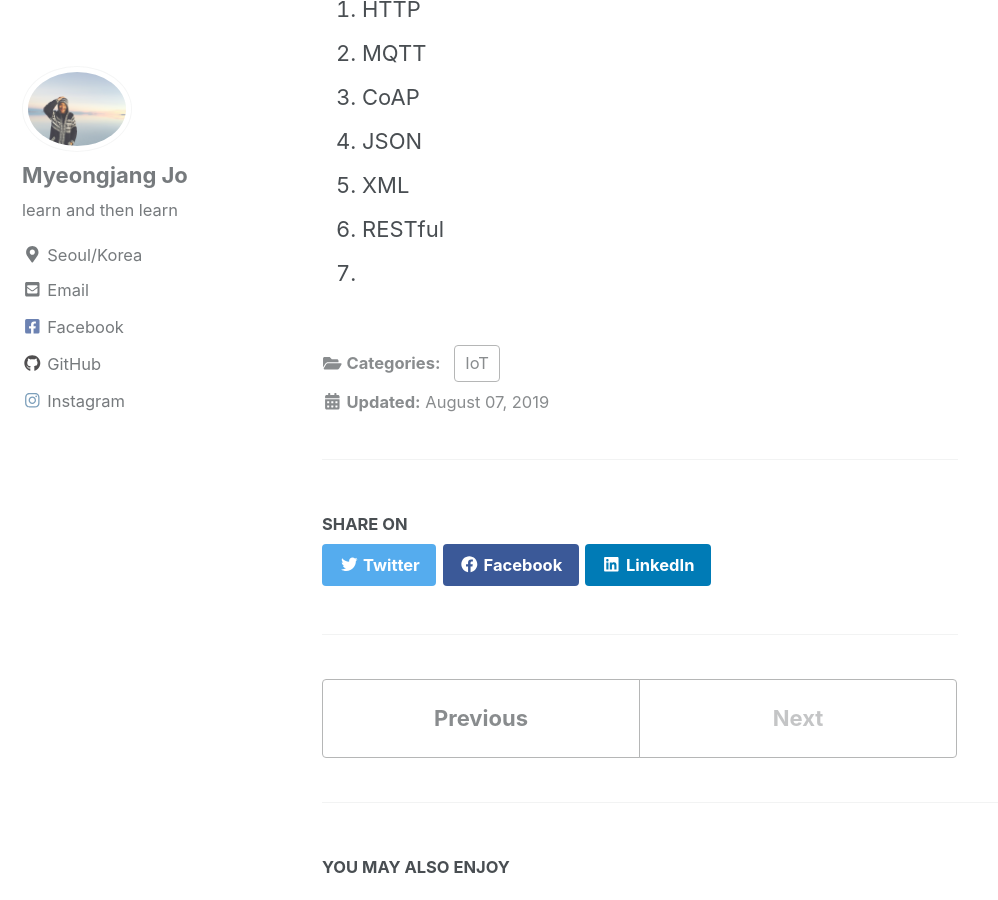
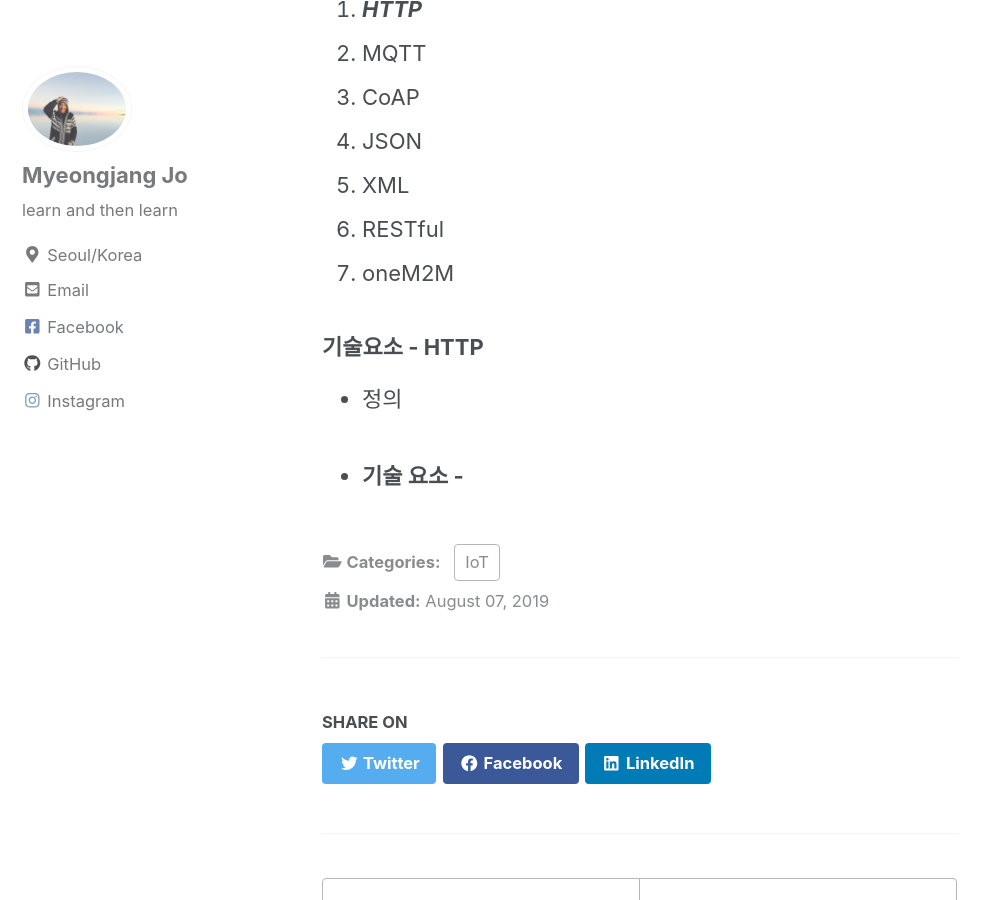
Before and after one commit to josephmjjo/josephmjjo.github.io, a Jekyll site: the page built from _posts/2019-08-07-IoT.md, in a window 1280 px wide and 900 px high, scrolled down 1767 px. Shown: the whole window, without its empty margins (0-998 px from the left). Built offline with Jekyll 4.4.1, drawn with Linux system fonts in a browser that asks for light colours; cached includes are drawn as plain includes; nearby versions of some CDN libraries.

Commit message:
_posts/2019-08-07-IoT.md updated from https://stackedit.io/

```diff
--- a/_posts/2019-08-07-IoT.md
+++ b/_posts/2019-08-07-IoT.md
@@ -49,16 +49,22 @@ categories:
 이미지 추가
 
 ## 기술요소
-1. HTTP
+1. ***HTTP***
 2. MQTT
 3. CoAP
 4. JSON
 5. XML
 6. RESTful
-7.
+7. oneM2M
+
+### 기술요소 - HTTP
+
+ - 정의
+ -
+### 기술 요소 -
 
 <!--stackedit_data:
-eyJoaXN0b3J5IjpbLTE5OTc0Mjc5MjgsMjA4MTMyNTkwMSwtMT
+eyJoaXN0b3J5IjpbLTEwMTA5MzYxNjksMjA4MTMyNTkwMSwtMT
 Y5NDI0OTU3NSwtMTYwOTg4NjA2OCwtOTM4MTAxNTUyLC01NjAx
 MjU5NDksLTEyNjU0ODAzOTksNTMyODY3Mjg4XX0=
 -->
```
